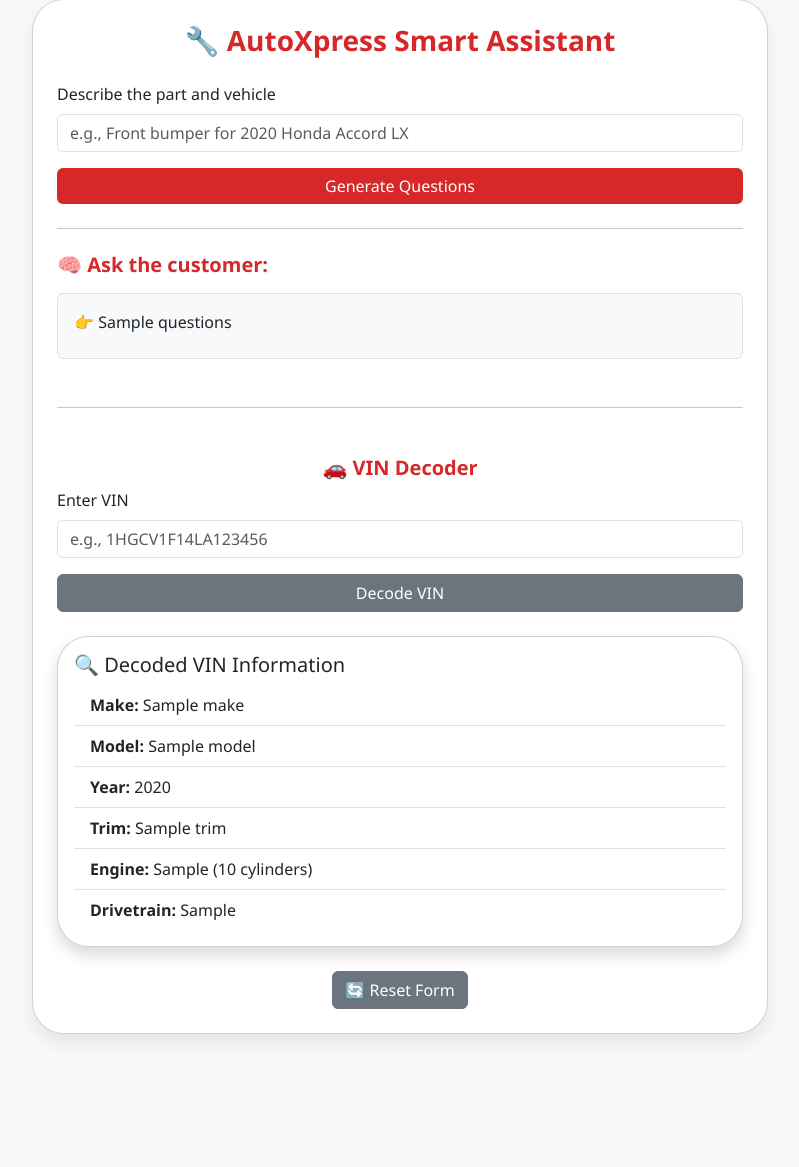
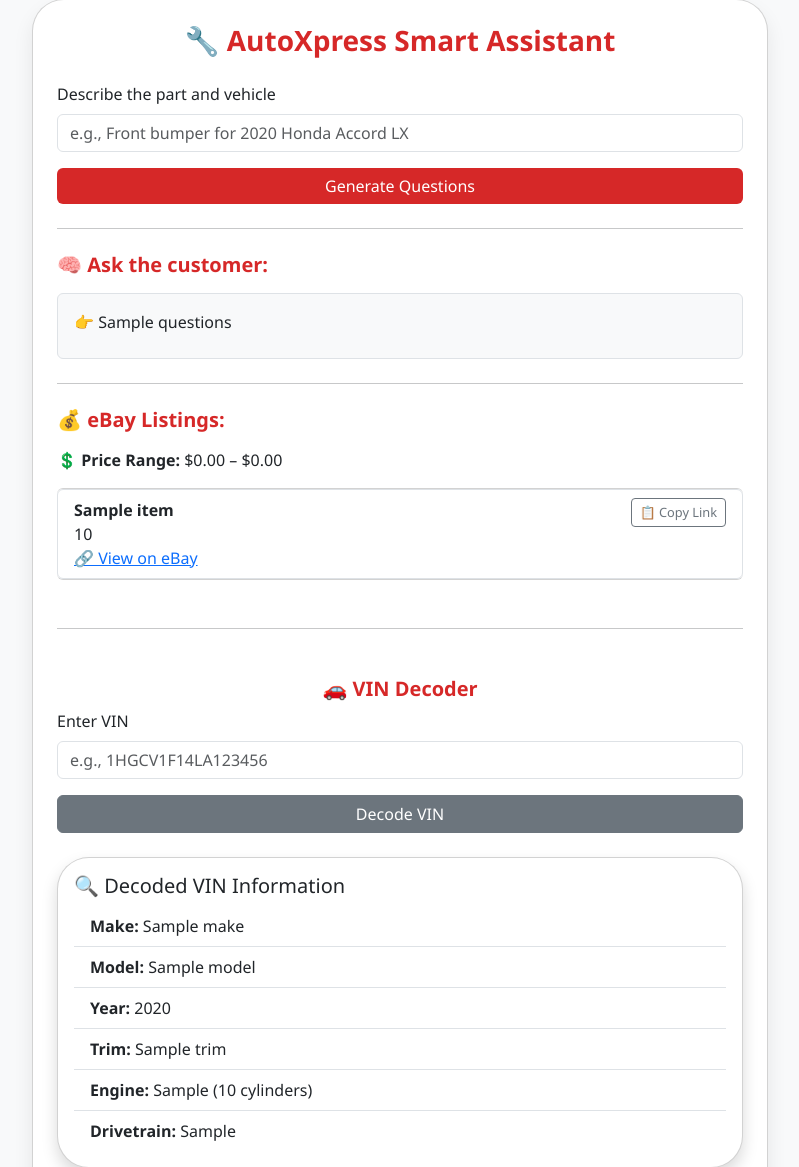
Before and after one commit to Talhakhan-pm/autoxpress_search, a Flask app: template templates/index.html in a window 1280 px wide. Shown: the part 49-1216 px from the top of the page, without its empty margins (240-1039 px from the left). Before the commit the page ends 1089 px from the top, so only its background shows below. Run offline with Flask 3, Linux system fonts and the light colour scheme; the template is opened without the code that fills it: most values are stand-ins (such as "Sample title", 1, 10 or a date in 2020).

Commit message:
added Ebay listing

```diff
--- a/app.py
+++ b/app.py
@@ -7,6 +7,7 @@ from openai import OpenAI
 
 load_dotenv()
 api_key = os.getenv("OPENAI_API_KEY")
+serpapi_key = os.getenv("SERPAPI_KEY")
 client = OpenAI(api_key=api_key)
 
 app = Flask(__name__)
@@ -31,10 +32,35 @@ def decode_vin(vin):
         print(f"VIN decode error: {e}")
     return {}
 
+# ✅ eBay SerpAPI listing fetcher
+def get_ebay_serpapi_results(query):
+    url = "https://serpapi.com/search"
+    params = {
+        "engine": "ebay",
+        "q": query,
+        "api_key": serpapi_key
+    }
+    try:
+        response = requests.get(url, params=params)
+        results = response.json()
+        top_results = []
+
+        for item in results.get("search_results", [])[:3]:
+            top_results.append({
+                "title": item.get("title"),
+                "price": item.get("price"),
+                "link": item.get("link")
+            })
+
+        return top_results
+    except Exception as e:
+        return [{"title": "Error fetching listings", "price": "N/A", "link": str(e)}]
+
 # ✅ Main GPT Assistant route
 @app.route("/", methods=["GET", "POST"])
 def index():
     questions = None
+    listings = None
     if request.method == "POST":
         query = request.form.get("prompt", "").strip()
 
@@ -68,18 +94,6 @@ Your job is to:
    - Think of it as a search term for a customer to find the part. Use the most relevant keywords. Give two search terms for the same part with another name.
    - Example 1:  “🔎 2020–2022 honda civic ex oem front bumper”
    - Example 2: “🔎 2020 – 2022 honda civic ex oem bumper cover”
-
-
-Hard rules:
-- US-spec vehicles ONLY
-- OEM parts ONLY
-- NO mention of VIN, emissions, certifications
-- NO summaries like “The Civic is a valid US model”
-- NO extra commentary, only raw output
-- Format matters — bullet points, clean, efficient
-
-Input:
-\"\"\"{query}\"\"\"
 """
 
         response = client.chat.completions.create(
@@ -89,8 +103,9 @@ Input:
         )
 
         questions = response.choices[0].message.content.strip()
+        listings = get_ebay_serpapi_results(query)
 
-    return render_template("index.html", questions=questions, vin_result=None)
+    return render_template("index.html", questions=questions, listings=listings, vin_result=None)
 
 # ✅ Manual VIN Decode route (for second form)
 @app.route("/vin-decode", methods=["POST"])
--- a/templates/index.html
+++ b/templates/index.html
@@ -36,6 +36,10 @@
       0% {opacity: 0; transform: translateY(10px);}
       100% {opacity: 1; transform: translateY(0);}
     }
+    .btn-outline-secondary {
+      font-size: 0.8rem;
+      padding: 4px 8px;
+    }
   </style>
 </head>
 <body>
@@ -44,7 +48,7 @@
       <div class="col-md-10 col-lg-8">
         <div class="card p-4 fade-in">
           <h3 class="text-center section-title mb-4">🔧 AutoXpress Smart Assistant</h3>
-          <form method="POST" action="https://assistant-autoxpress.onrender.com/">
+          <form method="POST" action="/">
             <div class="mb-3">
               <label class="form-label">Describe the part and vehicle</label>
               <input type="text" class="form-control" name="prompt" required value="{{ request.form.prompt }}" placeholder="e.g., Front bumper for 2020 Honda Accord LX">
@@ -64,9 +68,34 @@
             </div>
           {% endif %}
 
+          {% if listings %}
+            <hr class="my-4">
+            <h5 class="mb-3 section-title">💰 eBay Listings:</h5>
+
+            {% set prices = listings | map(attribute='price') | select('string') | map('replace', '$', '') | list %}
+            {% set prices_float = prices | map('float') | list %}
+            {% set min_price = prices_float | min %}
+            {% set max_price = prices_float | max %}
+
+            <p><strong>💲 Price Range:</strong> ${{ '%.2f' % min_price }} – ${{ '%.2f' % max_price }}</p>
+
+            <ul class="list-group">
+              {% for item in listings %}
+                <li class="list-group-item d-flex justify-content-between align-items-start">
+                  <div class="me-auto">
+                    <strong>{{ item.title }}</strong><br>
+                    <span>{{ item.price }}</span><br>
+                    <a href="{{ item.link }}" target="_blank">🔗 View on eBay</a>
+                  </div>
+                  <button class="btn btn-sm btn-outline-secondary ms-2" onclick="navigator.clipboard.writeText('{{ item.link }}')">📋 Copy Link</button>
+                </li>
+              {% endfor %}
+            </ul>
+          {% endif %}
+
           <hr class="my-5">
           <h5 class="text-center section-title">🚗 VIN Decoder</h5>
-          <form method="POST" action="https://assistant-autoxpress.onrender.com/vin-decode">
+          <form method="POST" action="/vin-decode">
             <div class="mb-3">
               <label class="form-label">Enter VIN</label>
               <input type="text" class="form-control" name="vin" placeholder="e.g., 1HGCV1F14LA123456" required>
```
Also changed, not shown: 1 other file.
